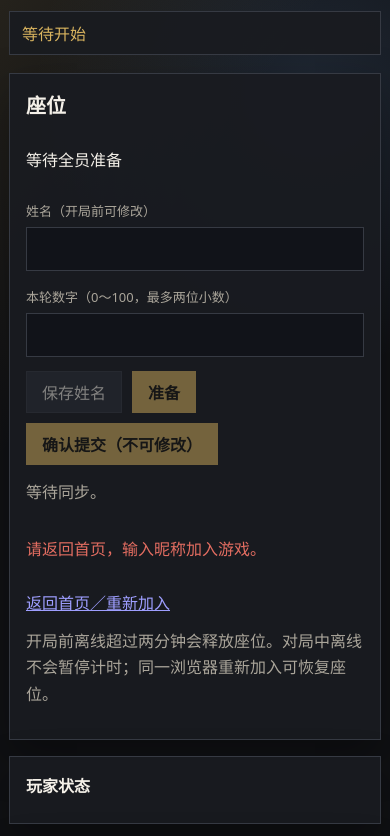
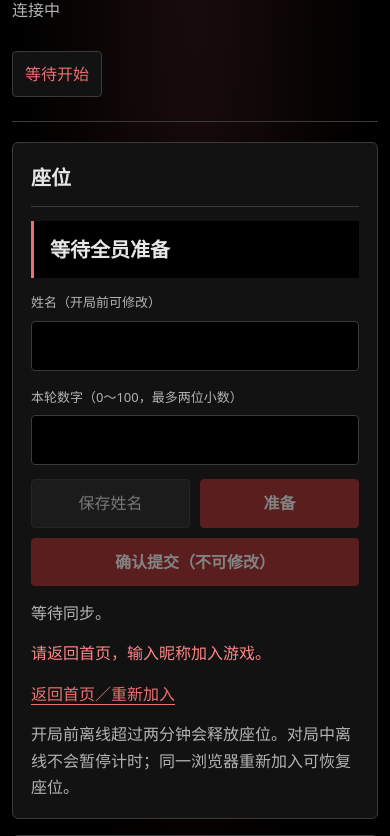
Before and after one commit to hola1amigo/diamond-king, a website: page 方片K/public/player.html in a window 390 px wide. Shown: the part 105-941 px from the top of the page. Drawn offline with Linux system fonts and the light colour scheme.

Commit message:
Refine game UI with black and red theme and responsive five-player layout

```diff
--- a/方片K/public/player.html
+++ b/方片K/public/player.html
@@ -8,7 +8,7 @@
 </head>
 <body>
   <main class="app">
-    <header><div><h1>方片 K</h1><p class="muted" id="roomInfo">连接中</p></div><div class="chip" id="roundChip">等待开始</div></header>
+    <header><div><p class="eyebrow">ALICE IN BORDERLAND · 智力游戏</p><h1><span class="suit" aria-hidden="true">♦</span> 方片 K</h1><p class="muted" id="roomInfo">连接中</p></div><div class="chip" id="roundChip">等待开始</div></header>
     <section class="panel" id="demoPanel" hidden><h2>单人流程演示</h2><p>四名模拟玩家自动选数。每轮预设一人处于 −9 分，依次演示淘汰、规则解锁，最后演示你被淘汰。不是公平对战，也不影响真人房间。</p><button id="demoStepBtn">演示下一轮（自动选数）</button></section><section class="panel" id="eliminationPanel" hidden><h2 class="danger">你已淘汰</h2><p id="eliminationText"></p></section><section class="panel stack">
       <h2 id="nameTitle">座位</h2>
       <p id="timer" role="timer">等待同步</p>
--- a/方片K/public/styles.css
+++ b/方片K/public/styles.css
@@ -1,14 +1,15 @@
 :root {
   color-scheme: dark;
-  --bg: #101114;
-  --panel: #191b20;
-  --panel-2: #23262d;
-  --text: #f4f0e8;
-  --muted: #aaa59a;
-  --line: #363a43;
-  --gold: #d9b45f;
+  --bg: #000000;
+  --panel: #121212;
+  --panel-2: #262626;
+  --text: #e6e6e6;
+  --muted: #b3b3b3;
+  --line: #3a3a3a;
+  --accent: #ea7171;
+  --accent-fill: #a92d2d;
   --green: #79c98e;
-  --red: #e36d61;
+  --red: #ff8585;
   --blue: #75a9e9;
 }
 
@@ -16,15 +17,18 @@
   box-sizing: border-box;
 }
 
+[hidden] { display: none !important; }
+
 body {
   margin: 0;
   min-height: 100vh;
   font-family: "Microsoft YaHei", "PingFang SC", system-ui, sans-serif;
   background:
-    linear-gradient(125deg, rgba(217, 180, 95, .13), transparent 32%),
-    radial-gradient(circle at 80% 16%, rgba(117, 169, 233, .14), transparent 26%),
+    radial-gradient(ellipse at 50% 0, rgba(97, 43, 43, .28), transparent 65%),
     var(--bg);
   color: var(--text);
+  line-height: 1.65;
+  border-top: 3px solid #612b2b;
 }
 
 button,
@@ -34,13 +38,13 @@ select {
 }
 
 .app {
-  width: min(1040px, calc(100vw - 28px));
+  width: min(1120px, calc(100% - 48px));
   margin: 0 auto;
-  padding: 28px 0 36px;
+  padding: 40px 0 56px;
 }
 
 .narrow {
-  width: min(640px, calc(100vw - 28px));
+  width: min(680px, calc(100% - 48px));
 }
 
 header {
@@ -48,7 +52,9 @@ header {
   justify-content: space-between;
   gap: 16px;
   align-items: end;
-  margin-bottom: 18px;
+  margin-bottom: 28px;
+  padding-bottom: 24px;
+  border-bottom: 1px solid var(--line);
 }
 
 h1,
@@ -60,8 +66,9 @@ p {
 
 h1 {
   font-size: clamp(30px, 5vw, 54px);
-  line-height: 1;
-  letter-spacing: 0;
+  line-height: 1.2;
+  letter-spacing: .06em;
+  font-weight: 700;
   margin-bottom: 10px;
 }
 
@@ -82,10 +89,27 @@ h3 {
 
 .panel {
   border: 1px solid var(--line);
-  background: rgba(25, 27, 32, .94);
-  padding: 16px;
-  box-shadow: 0 18px 44px rgba(0, 0, 0, .3);
+  background: var(--panel);
+  padding: 24px;
+  border-radius: 6px;
+  box-shadow: 0 8px 24px rgba(0, 0, 0, .16);
 }
+
+.panel > h2, .panel > h3 { border-bottom: 1px solid var(--line); padding-bottom: 12px; }
+.panel > :last-child, .player > :last-child { margin-bottom: 0; }
+.stack > h2, .stack > p { margin-bottom: 0; }
+#joinForm { gap: 12px; }
+#joinForm label { margin-bottom: -6px; }
+.eyebrow { color: var(--accent); font-size: 11px; letter-spacing: .16em; margin-bottom: 12px; }
+.suit { color: var(--accent); font-family: Georgia, serif; }
+.subtitle { color: var(--muted); margin: 14px 0 20px; }
+.game-tags { display: flex; flex-wrap: wrap; gap: 8px; }
+.game-tags span { color: var(--text); background: #55171755; font-size: 12px; border: 1px solid #612b2b; padding: 3px 12px; border-radius: 3px; }
+a { color: var(--accent); text-underline-offset: 4px; }
+a:hover { color: var(--text); }
+:focus-visible { outline: 2px solid var(--accent); outline-offset: 4px; }
+.grid > *, header > *, .row > * { min-width: 0; }
+p, li, strong { overflow-wrap: anywhere; }
 
 .grid {
   display: grid;
@@ -100,7 +124,7 @@ h3 {
 
 .players {
   display: grid;
-  grid-template-columns: repeat(4, minmax(0, 1fr));
+  grid-template-columns: repeat(5, minmax(0, 1fr));
   gap: 10px;
 }
 
@@ -109,10 +133,13 @@ h3 {
   background: var(--panel-2);
   padding: 12px;
   min-height: 116px;
+  border-radius: 4px;
+  border-top: 2px solid #612b2b;
 }
 
 .player.eliminated {
-  opacity: .55;
+  opacity: .7;
+  border-top-color: var(--red);
 }
 
 .row {
@@ -124,14 +151,24 @@ h3 {
 
 .chip {
   border: 1px solid var(--line);
-  color: var(--gold);
-  background: rgba(25, 27, 32, .9);
+  color: var(--accent);
+  background: var(--panel);
   padding: 9px 12px;
   white-space: nowrap;
+  border-radius: 4px;
 }
 
+.player .row { flex-wrap: wrap; gap: 4px 10px; }
+.player .muted { font-size: 12px; margin: 8px 0; }
+.score { font-variant-numeric: tabular-nums; white-space: nowrap; }
+#timer { font-size: clamp(20px, 4vw, 30px); font-weight: 700; font-variant-numeric: tabular-nums; padding: 12px 16px; margin: 0; border-left: 3px solid var(--accent); background: var(--bg); }
+#timer.danger { border-left-color: var(--red); }
+#valueInput { font-size: 22px; font-variant-numeric: tabular-nums; }
+#myStatus { margin-bottom: 0; }
+#error:empty, #status:empty, #announcementEliminated:empty { display: none; }
+
 .score {
-  color: var(--gold);
+  color: var(--accent);
 }
 
 .ok {
@@ -156,32 +193,39 @@ label {
 input,
 select {
   width: 100%;
-  height: 44px;
+  height: 50px;
   border: 1px solid var(--line);
-  background: #111319;
+  background: var(--bg);
   color: var(--text);
   padding: 0 11px;
   outline: none;
+  border-radius: 4px;
 }
 
 input:focus,
 select:focus {
-  border-color: var(--gold);
+  border-color: var(--accent);
 }
 
 button {
-  min-height: 42px;
+  min-height: 46px;
   border: 1px solid var(--line);
-  background: #2a2e36;
+  background: var(--panel-2);
   color: var(--text);
-  padding: 0 15px;
+  padding: 10px 18px;
   cursor: pointer;
+  border-radius: 4px;
+  transition: background-color .15s, border-color .15s;
 }
 
+button:not(:disabled):hover { border-color: var(--accent); background: #333; }
+button.primary:not(:disabled):hover { background: #bd3636; }
+button:disabled { transition: none; }
+
 button.primary {
-  background: var(--gold);
-  border-color: var(--gold);
-  color: #14120d;
+  background: var(--accent-fill);
+  border-color: var(--accent-fill);
+  color: #fff;
   font-weight: 700;
 }
 
@@ -202,6 +246,8 @@ button:disabled {
   color: var(--muted);
   line-height: 1.7;
 }
+
+.rules li + li, #announcementRules li + li { margin-top: 10px; }
 
 .history {
   display: grid;
@@ -241,27 +287,39 @@ button:disabled {
 
 @media (max-width: 520px) {
   .players {
-    grid-template-columns: 1fr;
+    grid-template-columns: repeat(2, minmax(0, 1fr));
   }
 
   .app,
   .narrow {
-    width: min(100vw - 18px, 1040px);
-    padding-top: 18px;
+    width: calc(100% - 24px);
+    padding-top: 24px;
   }
+  .panel { padding: 18px; }
+  header { gap: 12px; margin-bottom: 20px; }
+  .chip { justify-self: start; }
+  .actions button { flex: 1 1 140px; }
+  .eyebrow { font-size: 10px; letter-spacing: .08em; }
 }
 
 dialog {
   width: min(560px, calc(100vw - 32px));
   box-sizing: border-box;
-  border: 2px solid var(--gold);
-  padding: 28px;
+  border: 1px solid #612b2b;
+  border-top: 4px solid var(--accent-fill);
+  padding: clamp(18px, 4vw, 28px);
   background: var(--panel);
   color: var(--text);
   line-height: 1.8;
+  max-height: calc(100dvh - 32px);
+  overflow-y: auto;
+  border-radius: 8px;
+  box-shadow: 0 24px 100px #0009;
 }
 dialog::backdrop { background: rgba(0, 0, 0, .82); }
-#announcementTitle { color: var(--gold); }
-#announcementCountdown { color: var(--muted); margin-bottom: 0; }
+#announcementTitle { color: var(--accent); border-bottom: 1px solid var(--line); padding-bottom: 14px; }
+#announcementCountdown { color: var(--muted); margin-bottom: 0; border-top: 1px solid var(--line); padding-top: 14px; font-size: 13px; }
+#announcementEliminated:not(:empty) { background: #55171755; border-left: 3px solid var(--red); padding: 10px 14px; }
 #eliminationPanel { border-color: var(--red); margin-bottom: 16px; }
 #demoPanel { margin-bottom: 16px; }
+@media (prefers-reduced-motion: reduce) { button { transition: none; } }
```
Also changed, not shown: 方片K/public/index.html (+3 -2 lines).
